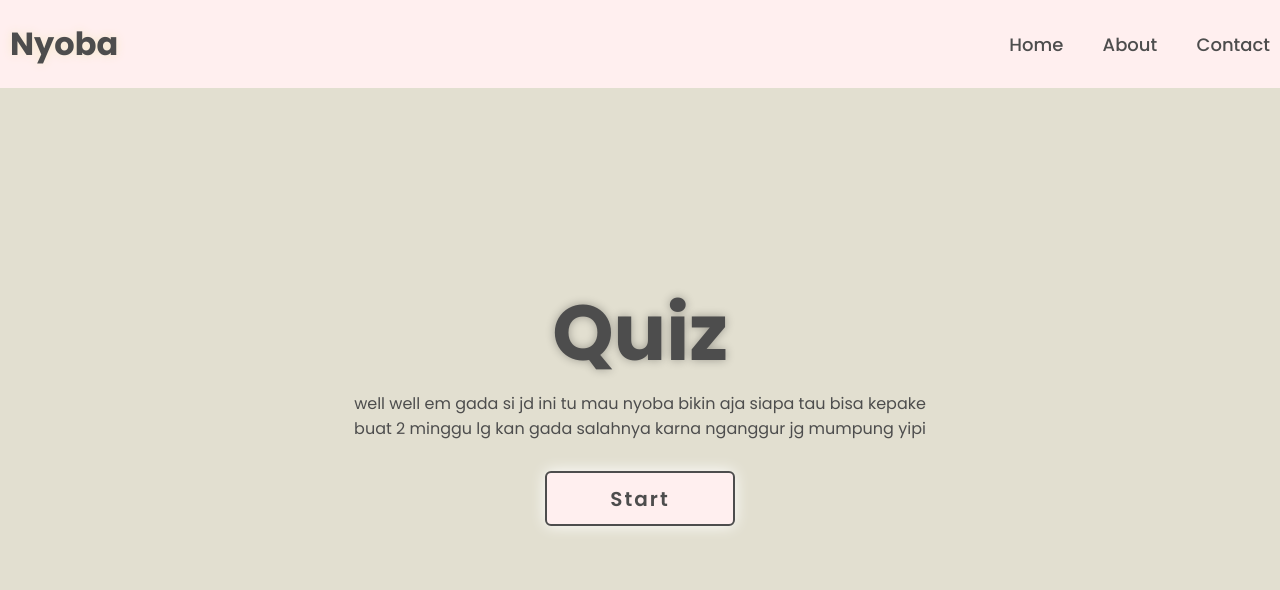
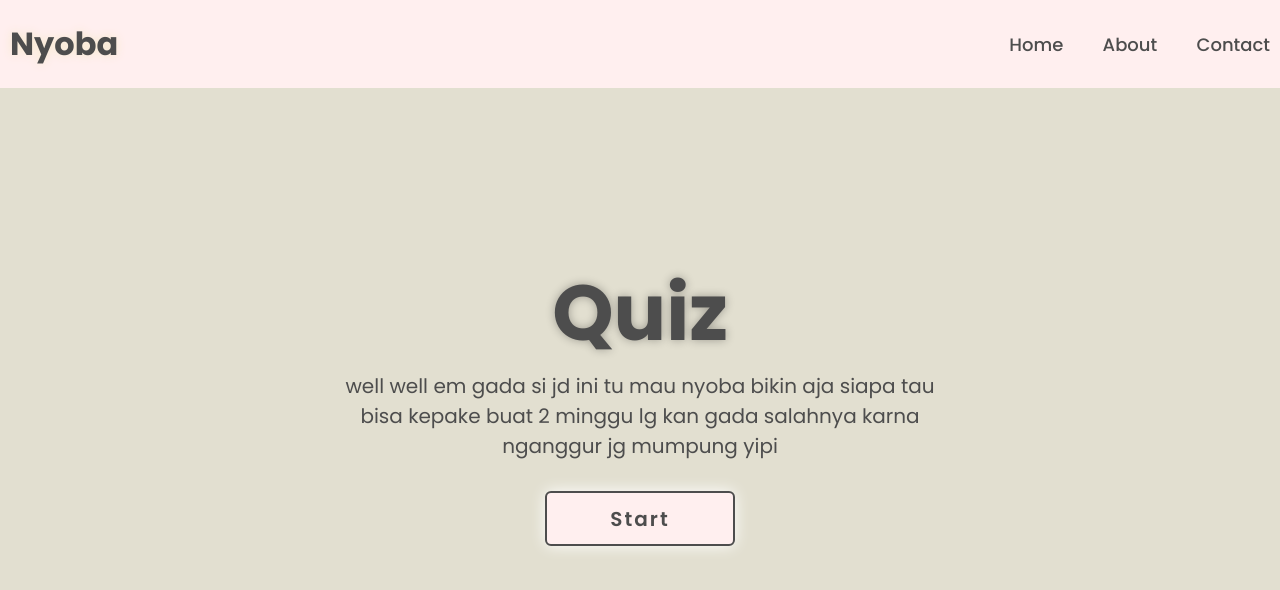
Before and after one commit to nhfaiza/Gratitude, a plain HTML site: page index.html in a window 1280 px wide. Shown: the top 590 px of the page. Drawn offline with Linux system fonts and the light colour scheme.

Commit message:
Update styles.css

```diff
--- a/styles.css
+++ b/styles.css
@@ -93,7 +93,8 @@ body {
 }
 
 .home-content p {
-    font-size: 16px;
+    font-size: 20px;
+    font-weight: 200px;
     text-align: center;
     text-shadow: 0 0 10px rgba(0, 0, 0, rgba(0, 0, 0, .3));
     margin-bottom: 30px;
```
